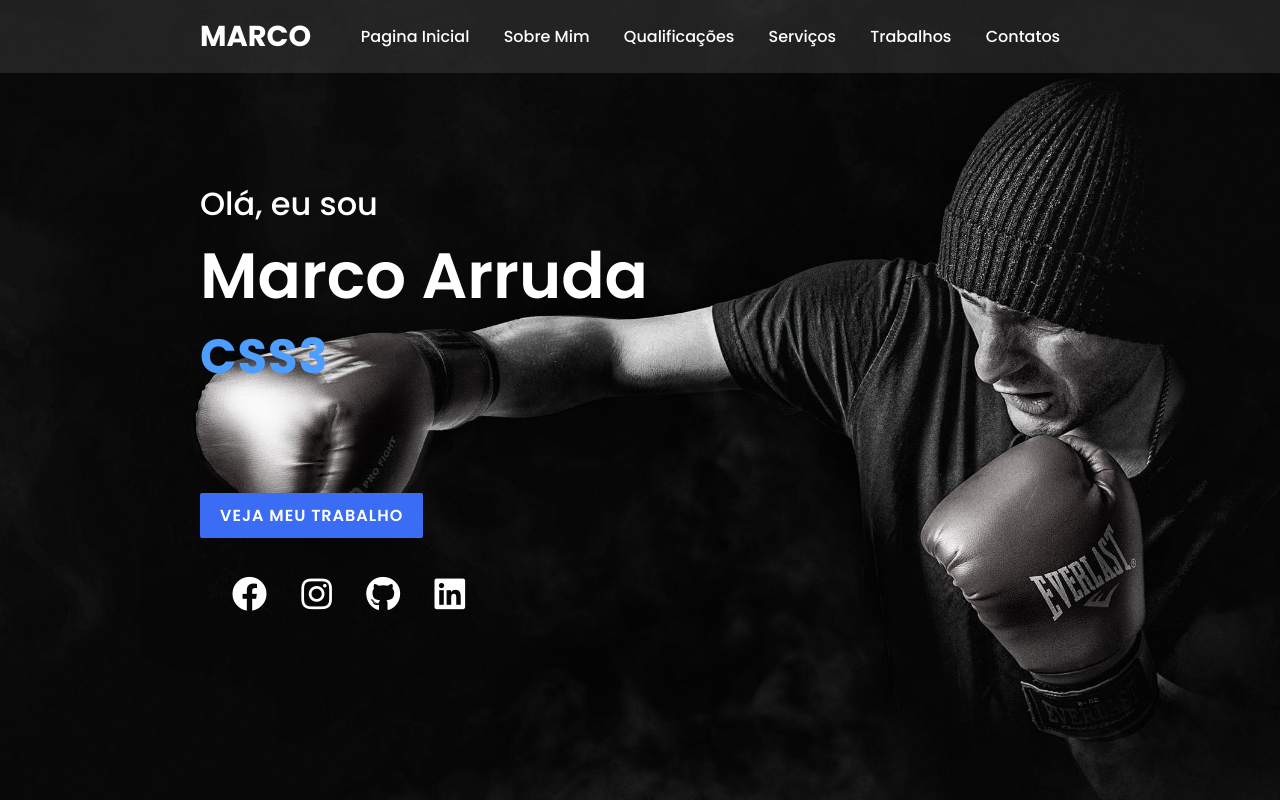
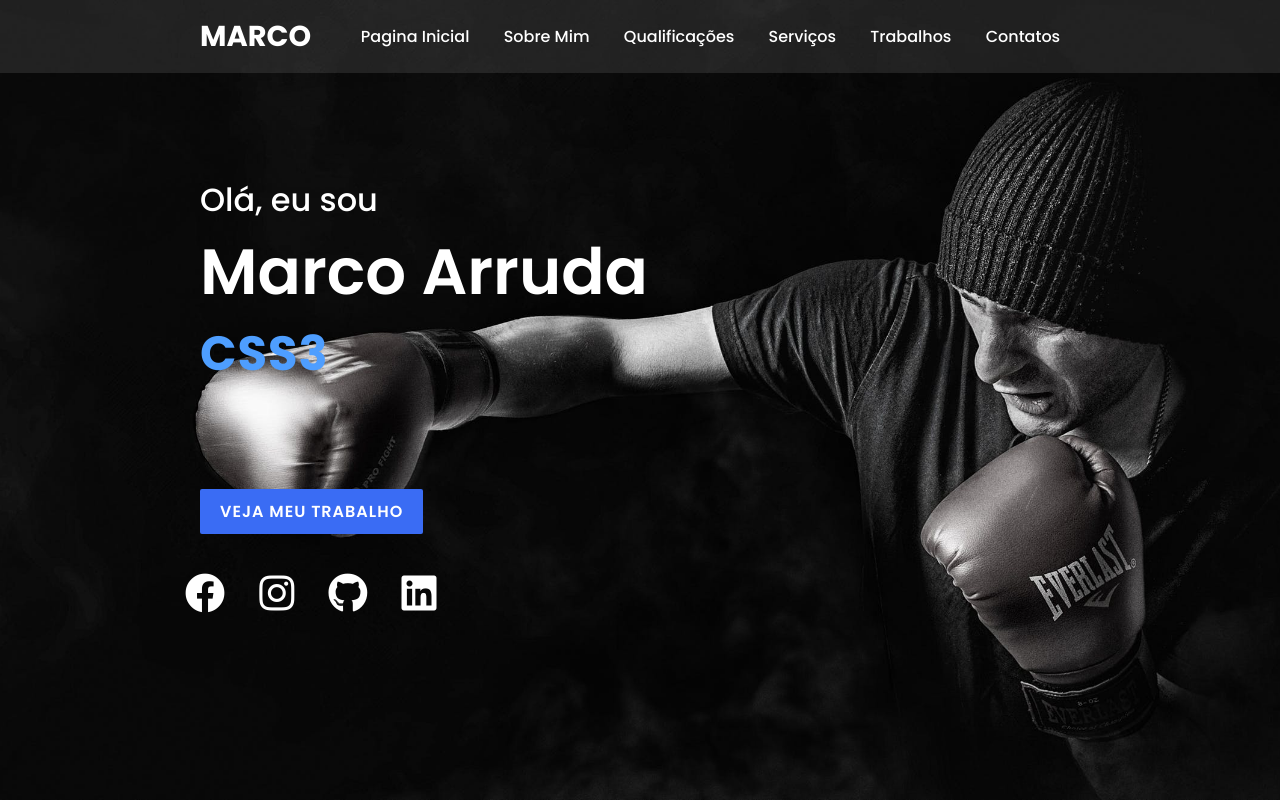
Before and after one commit to marcoarrudajf/marcoarrudajf.github.io, a plain HTML site: page index.html in a window 1280 px wide. Shown: the top 800 px of the page. Drawn offline with Linux system fonts and the light colour scheme.

Commit message:
alinhamento de icones

```diff
--- a/styled.css
+++ b/styled.css
@@ -103,13 +103,13 @@ overflow: hidden;
 
 .media-icons{
     margin-top:30px;
-    margin-left: 32px;
+    margin-left: -15px;
 
 }
 
 .media-icons a{
     color:#fff;
-    font-size: 35px;
+    font-size: 40px;
     margin-right: 30px;
 }
 header{
```
